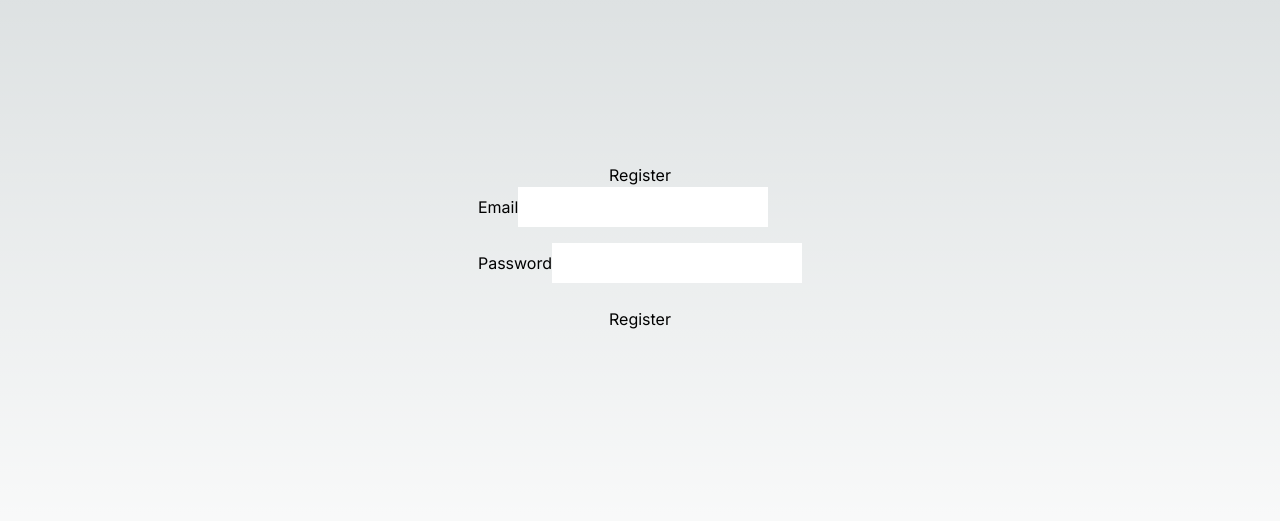
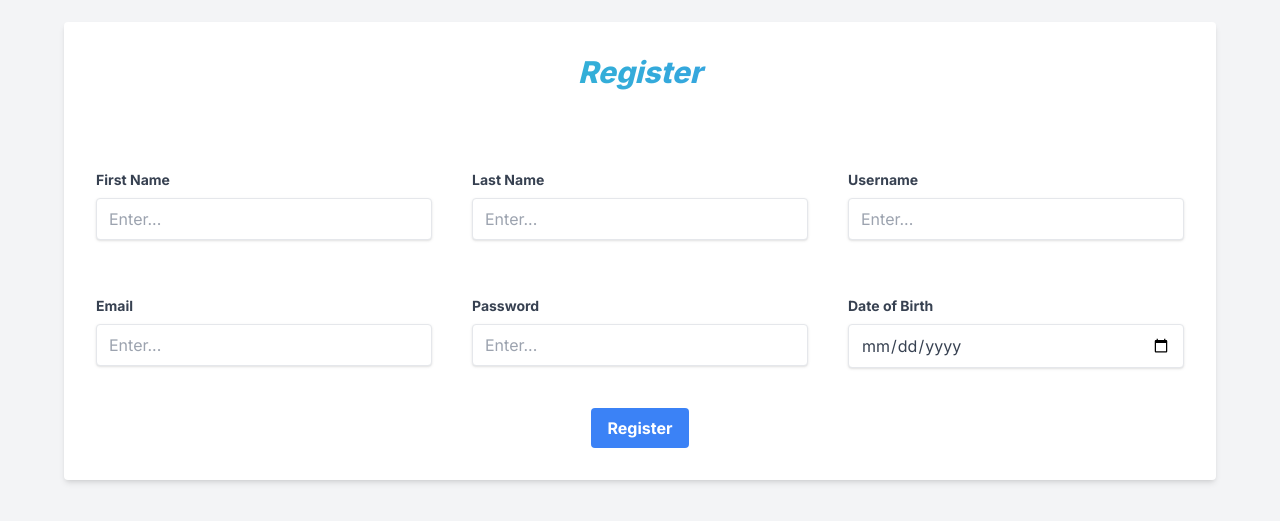
Before and after one commit to ardeo82091/apnainsta-next, a Next.js app: page /register in a window 1280 px wide. Shown: the part 149-670 px from the top of the page. Built offline with nearby package versions, Linux system fonts and the light colour scheme.

Commit message:
Login and Register page frontend

```diff
--- /dev/null
+++ b/app/api/chat/route.ts
@@ -0,0 +1,16 @@
+import { addMessages } from "@/lib/users";
+import { NextApiRequest } from "next";
+import { NextResponse } from "next/server";
+
+
+export async function POST(req: Request){
+    const {userName,message, myUserName} = await req.json();
+    // const {myUserName} =req.query;
+
+    if (!userName || !message || !myUserName) {
+        return NextResponse.json({ success: false, message: 'Missing required fields' },{status: 400});
+    }
+
+    const [isAdded, errormessage] = addMessages(myUserName, userName, message);
+    return NextResponse.json({ success: isAdded, message: errormessage }, {status: 200});
+}
--- a/app/api/register/route.ts
+++ b/app/api/register/route.ts
@@ -14,7 +14,8 @@ export async function POST(request: Request) {
       return NextResponse.json({ success: false, message: 'Username already exists' }, { status: 400 });
     }
     const isActive = true;
-    const [isUserAdded, newUser] = addUser({ email, password, userName, dob, firstName, lastName, isActive });
+    const role = 'user';
+    const [isUserAdded, newUser] = addUser({ email, password, userName, dob, firstName, lastName, isActive, role, chatPerson: [] });
     return NextResponse.json({ success: isUserAdded, user: newUser, message: 'Account Registered Successfully'}, {status: 200});
   } catch (error) {
     console.error('Registration error:', error);
--- a/app/login/page.tsx
+++ b/app/login/page.tsx
@@ -1,21 +1,30 @@
 'use client';
 
-import { useState } from 'react';
+import { FormEvent, useState } from 'react';
 import { useRouter } from 'next/navigation';
 import styles from '../../styles/login.module.css';
 import axios from 'axios';
 
 const LoginPage = () => {
-  const [emailorUserNAme, setEmailorUserName] = useState('');
+  const [emailorUserName, setEmailorUserName] = useState('');
   const [password, setPassword] = useState('');
   const [error, setError] = useState('');
   const router = useRouter();
+
+  const navigationHandle = (event: string) => {
+    if (event === 'register') {
+      router.push('/register');
+    }
+    else {
+      router.push('/forgotPassword');
+    }
+  }
 
   const handleSubmit = async (event: React.FormEvent) => {
     event.preventDefault();
 
     try {
-      const response = await axios.post('/api/login', { emailorUserNAme, password });
+      const response = await axios.post('/api/login', { emailorUserName, password });
 
       if (response.data.success) {
         router.push('/dashboard');
@@ -29,34 +38,60 @@ const LoginPage = () => {
   };
 
   return (
-    <div className={styles.container}>
-      <h1>Login</h1>
-      <form className={styles.form} onSubmit={handleSubmit}>
-        <div>
-          <label className={styles.label} htmlFor="email">Email</label>
+    <div className="min-h-screen flex items-center justify-center bg-gray-100">
+      <div className="bg-white rounded p-8 shadow-md w-full max-w-md">
+        <h2 className="text-3xl italic mb-6 font-extrabold text-center bg-gradient-to-r from-teal-400 to-blue-500 bg-clip-text text-transparent">LIVE & VIBE</h2>
+          <div className="mb-4">
+            <label className="block text-gray-700 text-sm font-bold mb-2" htmlFor="username">
+              Username
+            </label>
             <input
-            className={styles.input}
+              className="shadow appearance-none border rounded w-full py-2 px-3 text-gray-700 focus:outline-none"
+              id="username"
               type="text"
-            id="emailorUserNAme"
-            value={emailorUserNAme}
+              placeholder="Username"
+              value={emailorUserName}
               onChange={(e) => setEmailorUserName(e.target.value)}
-            required
             />
           </div>
-        <div>
-          <label className={styles.label} htmlFor="password">Password</label>
+          <div className="mb-6">
+            <label className="block text-gray-700 text-sm font-bold mb-2" htmlFor="password">
+              Password
+            </label>
             <input
-            className={styles.input}
+              className="shadow appearance-none border rounded w-full py-2 px-3 text-gray-700 focus:outline-none"
+              id="password"
               type="password"
-            id="password"
+              placeholder="********"
               value={password}
               onChange={(e) => setPassword(e.target.value)}
-            required
             />
           </div>
-        {error && <p className={styles.error}>{error}</p>}
-        <button className={styles.button} type="submit">Login</button>
-      </form>
+          <div className="flex items-center justify-between">
+            <button
+              className="bg-gradient-to-r from-teal-400 to-blue-500 hover:from-pink-500 hover:to-orange-500 ... text-white font-bold py-2 px-4 rounded focus:outline-none focus:shadow-outline"
+              type="submit"
+              onClick={(handleSubmit)}
+            >
+              Sign In
+            </button>
+            <span className='block text-gray-600'><button
+              className="text-green-500 pr-4 text-sm hover:text-lg "
+              type="submit"
+              onClick={() => navigationHandle('register')}
+            >
+              Register
+            </button>
+               |
+            <button
+              className="text-red-500 text-sm pl-4 hover:text-lg"
+              type="submit"
+              onClick={() => navigationHandle('fPassword')}
+            >
+               Forgot Password
+            </button></span>
+          </div>
+      </div>
     </div>
   );
 };
--- a/app/register/page.tsx
+++ b/app/register/page.tsx
@@ -2,14 +2,13 @@
 
 import { useState } from 'react';
 import { useRouter } from 'next/navigation';
-import styles from '../../styles/login.module.css';
 import axios from 'axios';
 
 const RegisterPage = () => {
   const [email, setEmail] = useState('');
   const [password, setPassword] = useState('');
-  const [userName, setuserName] = useState('');
-  const [dob, setdob] = useState('');
+  const [userName, setUserName] = useState('');
+  const [dob, setDob] = useState('');
   const [firstName, setFirstName] = useState('');
   const [lastName, setLastName] = useState('');
   const [error, setError] = useState('');
@@ -38,35 +37,101 @@ const RegisterPage = () => {
   };
 
   return (
-    <div className={styles.container}>
-      <h1>Register</h1>
-      <form className={styles.form} onSubmit={handleSubmit}>
-        <div>
-          <label className={styles.label} htmlFor="email">Email</label>
+    <div className="bg-gray-100 min-h-screen flex justify-center items-center">
+      <div className="bg-white rounded p-8 shadow-md w-full max-w-6xl">
+        <h2 className="text-3xl italic mb-20 font-extrabold text-center bg-gradient-to-r from-teal-400 to-blue-500 bg-clip-text text-transparent">
+          Register
+        </h2>
+          <div className="grid grid-cols-1 sm:grid-cols-3 gap-10">
+            <div className="mb-4">
+              <label htmlFor="firstName" className="block text-gray-700 text-sm font-bold mb-2">
+                First Name
+              </label>
               <input
-            className={styles.input}
+                className="shadow appearance-none border rounded w-full py-2 px-3 text-gray-700 focus:outline-none "
+                id="firstName"
+                type="text"
+                placeholder="Enter..."
+                value={firstName}
+                onChange={(e) => setFirstName(e.target.value)}
+              />
+            </div>
+            <div className="mb-4">
+              <label htmlFor="lastName" className="block text-gray-700 text-sm font-bold mb-2">
+                Last Name
+              </label>
+              <input
+                className="shadow appearance-none border rounded w-full py-2 px-3 text-gray-700 focus:outline-none "
+                id="lastName"
+                type="text"
+                placeholder="Enter..."
+                value={lastName}
+                onChange={(e) => setLastName(e.target.value)}
+              />
+            </div>
+            <div className="mb-4">
+              <label htmlFor="userName" className="block text-gray-700 text-sm font-bold mb-2">
+                Username
+              </label>
+              <input
+                className="shadow appearance-none border rounded w-full py-2 px-3 text-gray-700 focus:outline-none "
+                id="userName"
+                type="text"
+                placeholder="Enter..."
+                value={userName}
+                onChange={(e) => setUserName(e.target.value)}
+              />
+            </div>
+            <div className="mb-4">
+              <label htmlFor="email" className="block text-gray-700 text-sm font-bold mb-2">
+                Email
+              </label>
+              <input
+                className="shadow appearance-none border rounded w-full py-2 px-3 text-gray-700 focus:outline-none "
+                id="email"
                 type="email"
-            id="email"
+                placeholder="Enter..."
                 value={email}
                 onChange={(e) => setEmail(e.target.value)}
-            required
               />
             </div>
-        <div>
-          <label className={styles.label} htmlFor="password">Password</label>
+            <div className="mb-4">
+              <label htmlFor="password" className="block text-gray-700 text-sm font-bold mb-2">
+                Password
+              </label>
               <input
-            className={styles.input}
+                className="shadow appearance-none border rounded w-full py-2 px-3 text-gray-700 focus:outline-none "
+                id="password"
                 type="password"
-            id="password"
+                placeholder="Enter..."
                 value={password}
                 onChange={(e) => setPassword(e.target.value)}
-            required
               />
             </div>
-        {error && <p className={styles.error}>{error}</p>}
-        {success && <p className={styles.success}>{success}</p>}
-        <button className={styles.button} type="submit">Register</button>
-      </form>
+            <div className="mb-4">
+              <label htmlFor="dob" className="block text-gray-700 text-sm font-bold mb-2">
+                Date of Birth
+              </label>
+              <input
+                className="shadow appearance-none border rounded w-full py-2 px-3 text-gray-700 focus:outline-none "
+                id="dob"
+                type="date"
+                placeholder="Enter..."
+                value={dob}
+                onChange={(e) => setDob(e.target.value)}
+              />
+            </div>
+          </div>
+          <div className="mt-6 text-center">
+            <button
+              type="submit"
+              className="bg-blue-500 hover:bg-blue-700 text-white font-bold py-2 px-4 rounded"
+              onClick={(handleSubmit)}
+            >
+              Register
+            </button>
+          </div>
+      </div>
     </div>
   );
 };
--- /dev/null
+++ b/lib/chat.ts
@@ -0,0 +1,9 @@
+
+export interface ChatPerson {
+    userName: string;
+    messages: Messages[];
+}
+
+export interface Messages{
+    messages: string;
+}
--- a/lib/users.ts
+++ b/lib/users.ts
@@ -1,4 +1,6 @@
-interface User {
+import { ChatPerson} from './chat';
+
+export interface User {
     email: string;
     userName: string;
     password: string;
@@ -6,6 +8,8 @@ interface User {
     firstName: string;
     lastName: string;
     isActive: boolean;
+    role: string;
+    chatPerson: ChatPerson[];
   }
 
   let users: User[] = [];
@@ -15,7 +19,7 @@ interface User {
     return [true, user];
   };
 
-  export const findUser = (emailorUserName: string) => {
+  export const findUser = (emailorUserName: string): [boolean, User | null] => {
     const user = users.find(user => (user.email === emailorUserName || user.userName === emailorUserName));
     return user?.isActive ? [true, user] : [false, null];
   };
@@ -78,3 +82,27 @@ interface User {
     }
 
   }
+
+  export const addMessages= (myUserName: string, userName: string, message:string) => {
+    const [isUserExist, user] = findUser(userName);
+    const [ismyUserExist, meuser] = findUser(myUserName);
+    if(isUserExist && ismyUserExist && (user) && meuser){
+      let chatPerson =  user.chatPerson.find((user) => user.userName === userName);
+      let mychat =  meuser.chatPerson.find((user) => user.userName === myUserName);
+      const newMessage = { messages: message };
+      if(!chatPerson) {
+        chatPerson = ({userName:userName, messages:[]});
+        user.chatPerson.push(chatPerson);
+      }
+      chatPerson.messages.push(newMessage);
+      if(!mychat) {
+        mychat = ({userName:userName, messages:[]});
+        meuser.chatPerson.push(mychat);
+      }
+      mychat.messages.push(newMessage);
+      return [true, "Successfully Done "]
+    }
+    else {
+      return [false, "Not Done "]
+    }
+  }
```
Lines whose indentation alone changed are shown as unchanged.
